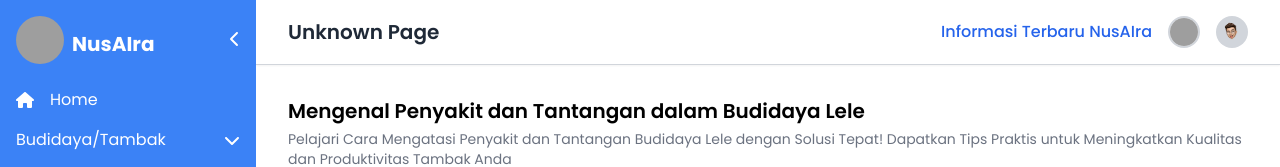
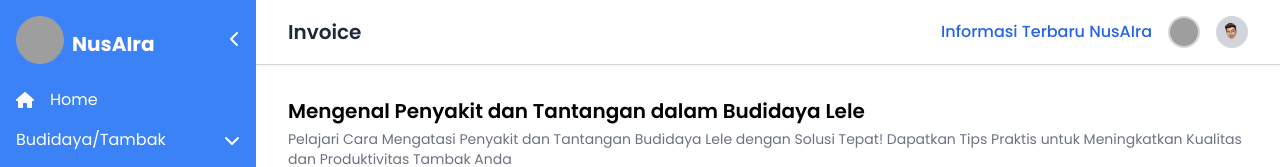
Before and after one commit to praditus343/Nusaira, a React (Vite) app in the folder frontend/: page /Invoice in a window 1280 px wide. Shown: the top 167 px of the page. Built offline with nearby package versions, Linux system fonts and the light colour scheme; grey boxes are pictures that could not be loaded.

Commit message:
memperbaiki header

```diff
--- a/frontend/src/componen/Header.jsx
+++ b/frontend/src/componen/Header.jsx
@@ -68,7 +68,7 @@ const Header = () => {
     ? `Penyakit Lele / ${artikelTitle}`
     : location.pathname.includes('/supplier/')
     ? 'Detail Harga'
-    : titlePenyakit[location.pathname] || 'Unknown Page';
+    : titleMap[location.pathname] || 'Unknown Page';
 
   console.log('Artikel ID:', artikelId);
   console.log('Judul dari titlePenyakit:', artikelTitle);
```
